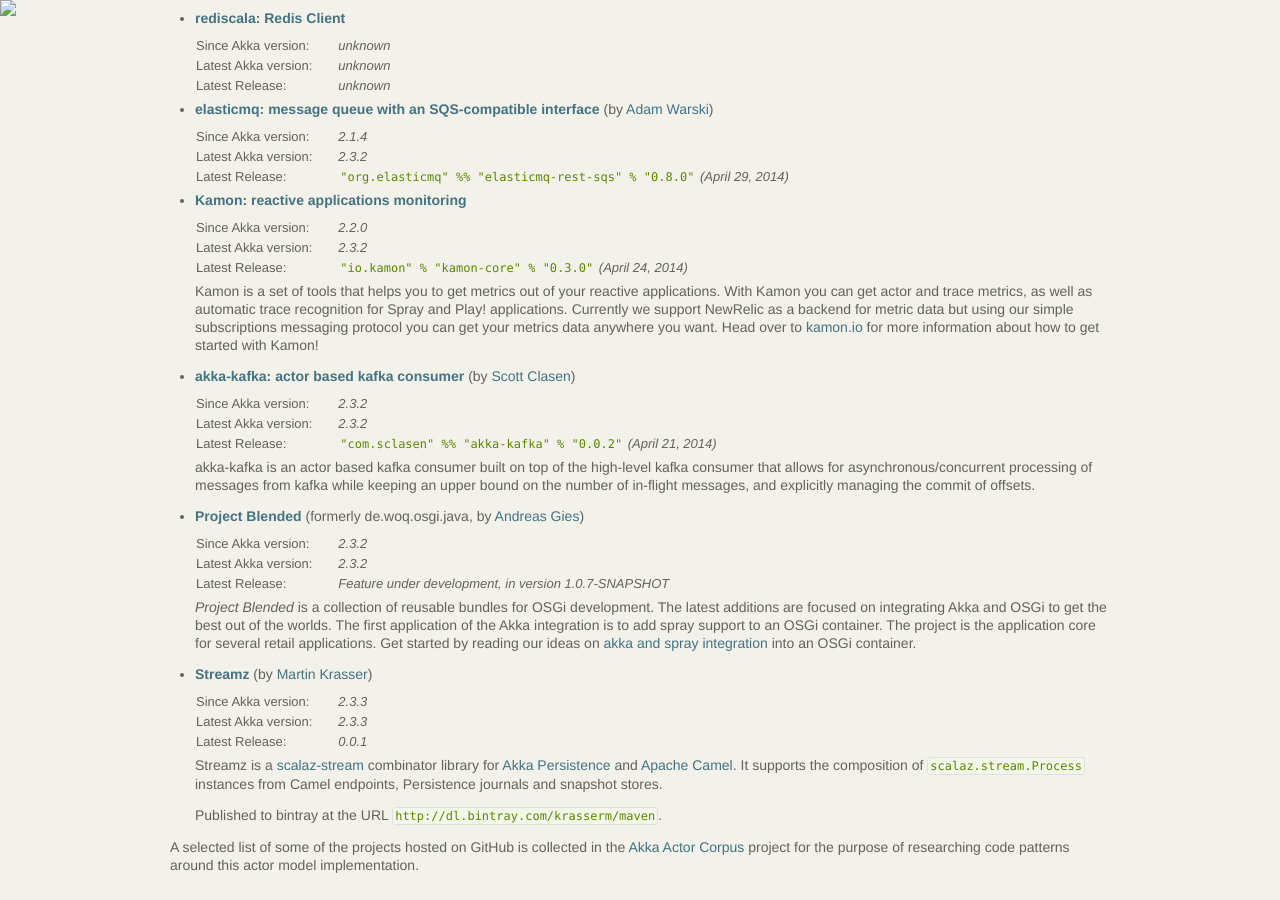
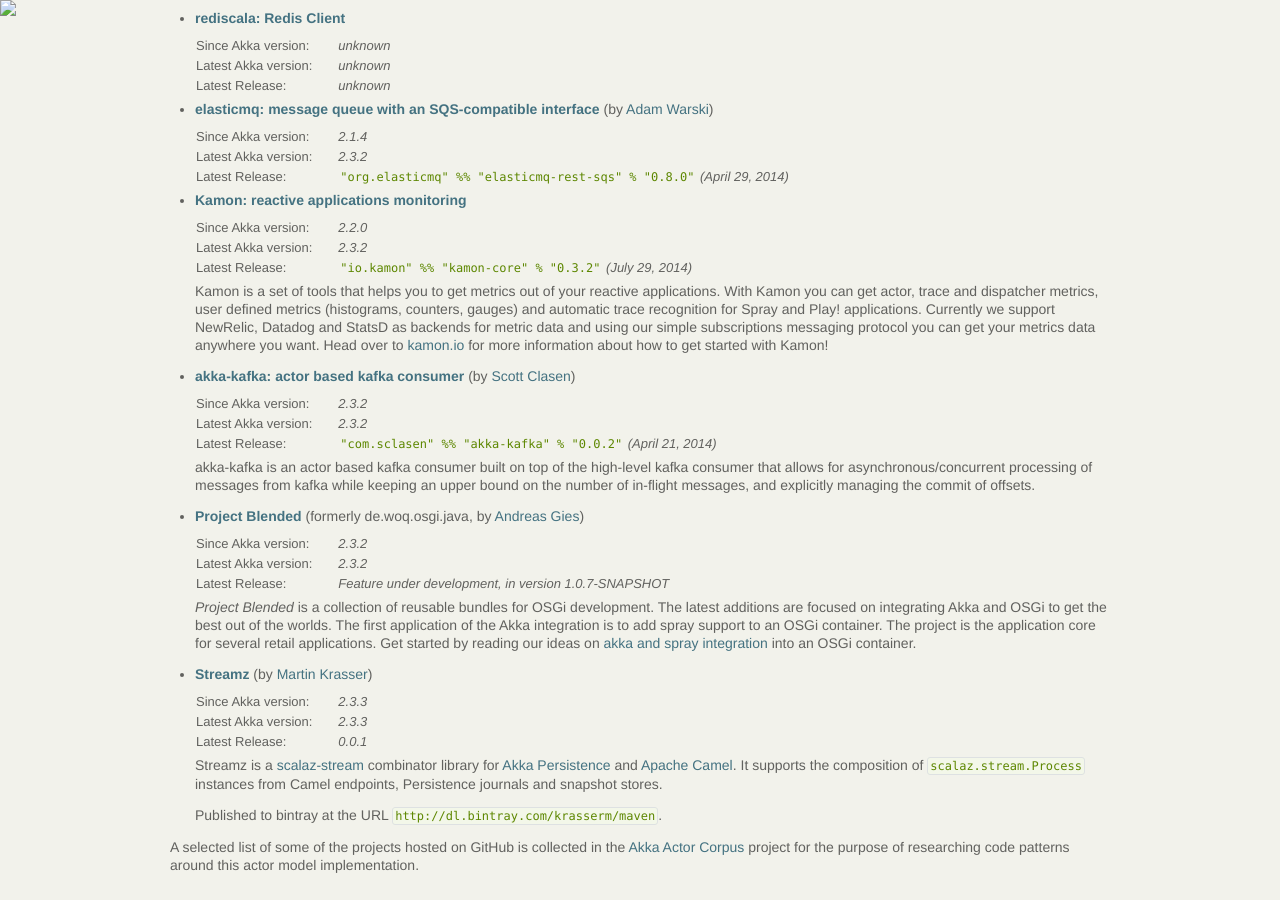
Before and after one commit to raboof/akka.github.com, a Jekyll site: the page built from community/index.md, in a window 1280 px wide and 900 px high, scrolled down 6813 px. Built offline with Jekyll 4.4.1, drawn with Linux system fonts in a browser that asks for light colours.

Commit message:
update Kamon version to 0.3.2

```diff
--- a/community/index.md
+++ b/community/index.md
@@ -567,15 +567,14 @@
   <table class="stats">
   <tr><td>Since Akka version:</td><td>2.2.0</td></tr>
   <tr><td>Latest Akka version:</td><td>2.3.2</td></tr>
-  <tr><td>Latest Release:</td><td><code>"io.kamon" % "kamon-core" % "0.3.0"</code> (April 24, 2014)</td></tr>
+  <tr><td>Latest Release:</td><td><code>"io.kamon" %% "kamon-core" % "0.3.2"</code> (July 29, 2014)</td></tr>
   </table>
 
-  Kamon is a set of tools that helps you to get metrics out of your reactive applications.
-  With Kamon you can get actor and trace metrics, as well as automatic trace recognition for
-  Spray and Play! applications. Currently we support NewRelic as a backend for metric data
-  but using our simple subscriptions messaging protocol you can get your metrics data anywhere
-  you want. Head over to [kamon.io](http://kamon.io) for more information about how to get
-  started with Kamon!
+  Kamon is a set of tools that helps you to get metrics out of your reactive applications. With Kamon you can get actor,
+  trace and dispatcher metrics, user defined metrics (histograms, counters, gauges)  and automatic trace recognition for
+  Spray and Play! applications. Currently we support NewRelic, Datadog and StatsD as backends for metric data and using
+  our simple subscriptions messaging protocol you can get your metrics data anywhere you want. Head over to
+  [kamon.io](http://kamon.io) for more information about how to get started with Kamon!
 
 * **[akka-kafka: actor based kafka consumer](https://github.com/sclasen/akka-kafka)**  (by [Scott Clasen](https://github.com/sclasen))
 
```
